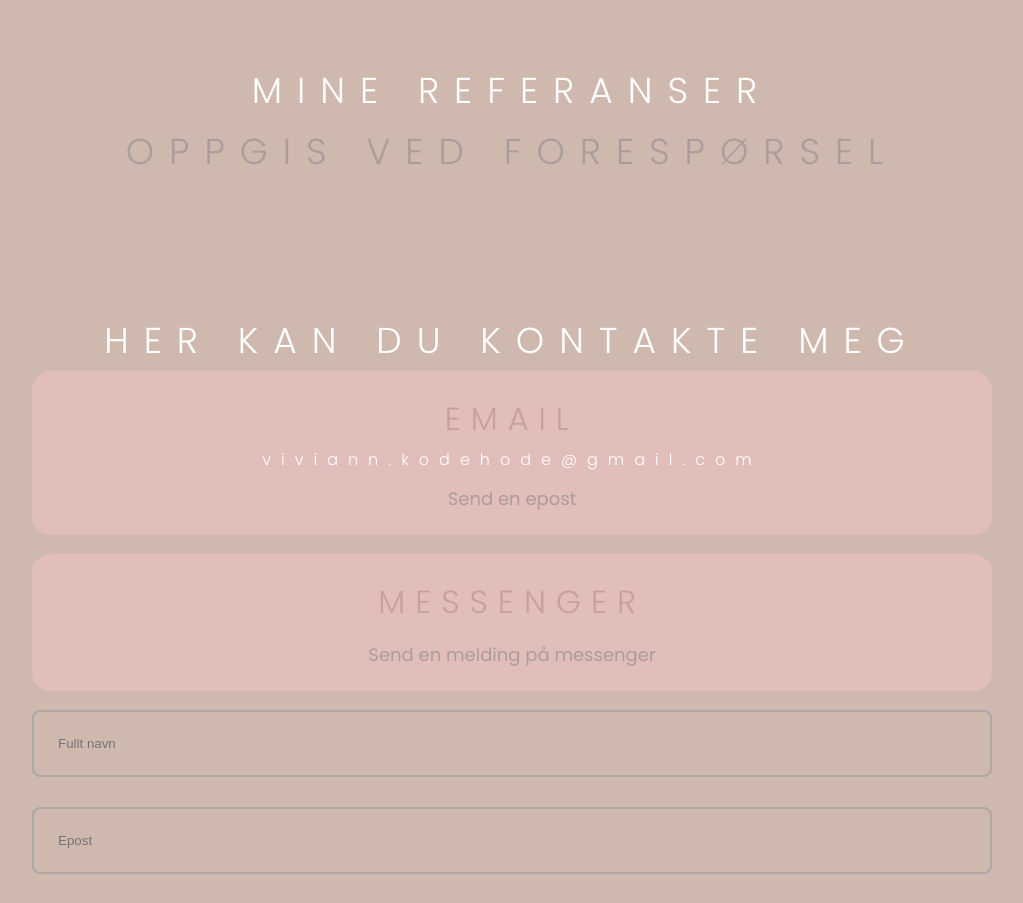
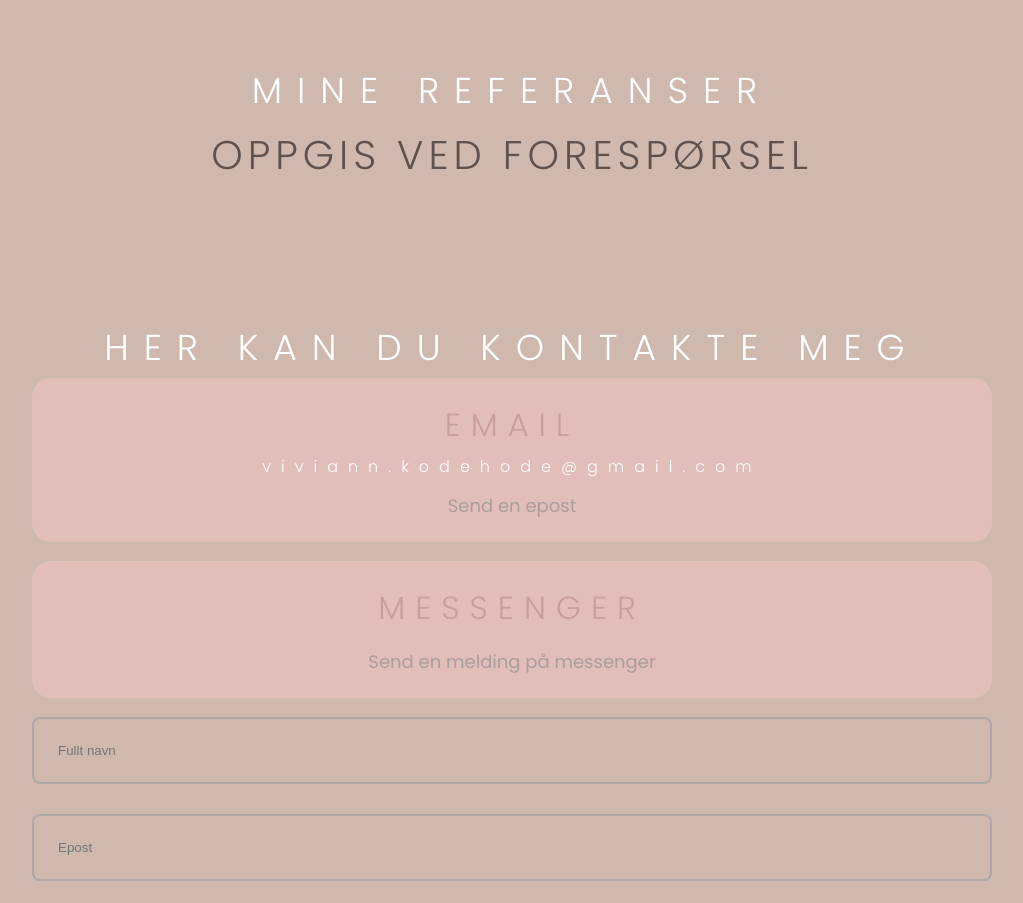
Before and after one commit to Viviann1/praksis-portfolio, a React (Create React App) app: page / in a window 1280 px wide. Shown: the part 5280-6183 px from the top of the page, without its empty margins (128-1151 px from the left). Built offline with nearby package versions, Linux system fonts and the light colour scheme.

Commit message:
testimonials adjusted

```diff
--- a/src/components/testimonials/Testimonials.jsx
+++ b/src/components/testimonials/Testimonials.jsx
@@ -6,7 +6,7 @@ const Testimonials = () => {
     <section id='testimonials'>
 
       <h2 className='h2_heading'>Mine referanser</h2>
-      <h5 className='h5_heading'>oppgis ved forespørsel</h5>
+      <h2>oppgis ved forespørsel</h2>
 
     </section>
   )
```
